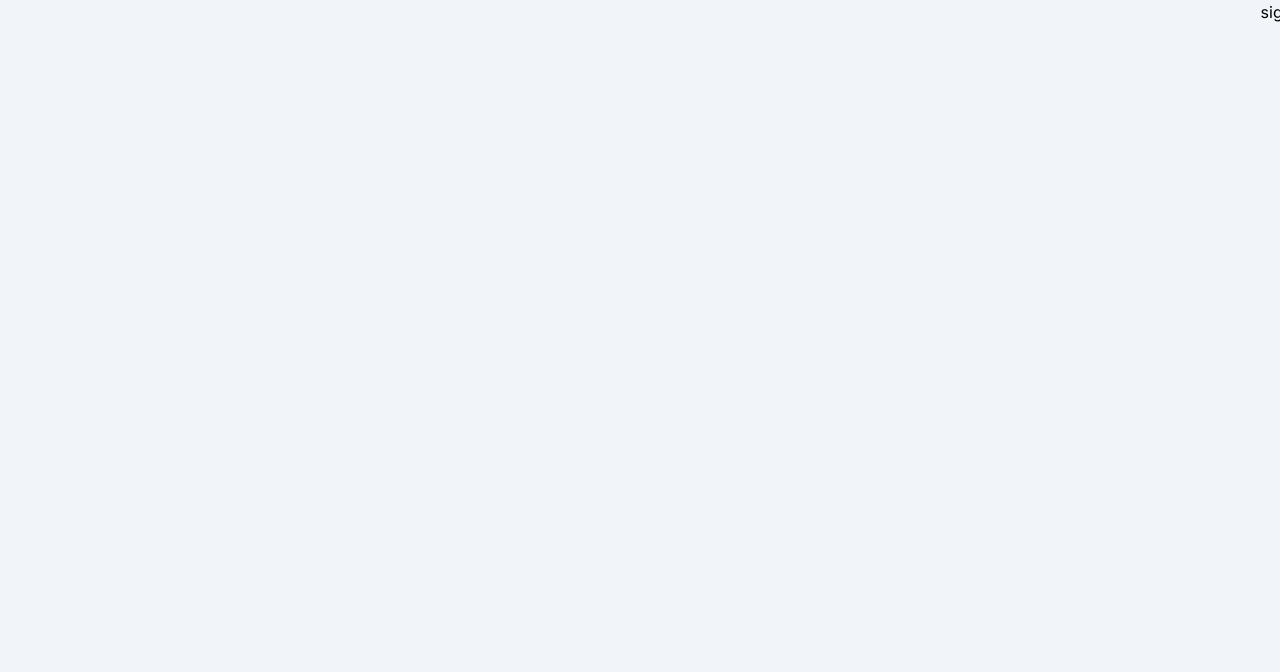
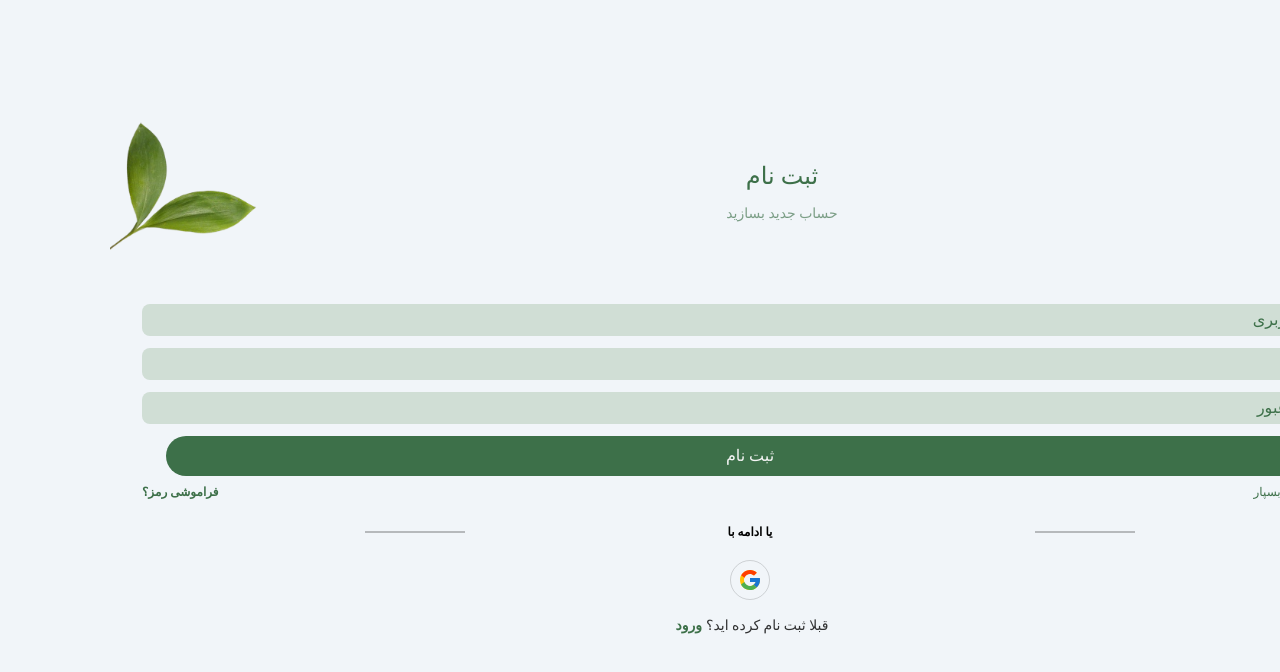
Before and after one commit to SinaAndDan/Sina-Flower-2024, a Next.js app: page /auth/signin in a window 1280 px wide. Shown: the top 672 px of the page. Built offline with nearby package versions, Linux system fonts and the light colour scheme.

Commit message:
login version 1.4 (involve in sign in page, adding back button

```diff
--- a/src/app/components/loginPage/login.tsx
+++ b/src/app/components/loginPage/login.tsx
@@ -1,13 +1,27 @@
+"use client";
+
 import React from "react";
 import Image from "next/image";
 import { IoPerson } from "react-icons/io5";
 import { MdLock } from "react-icons/md";
+import { GrFormNext } from "react-icons/gr";
+import { useRouter } from "next/navigation";
 
 const LogInPage: React.FC = () => {
+  const router = useRouter();
+  const backToAccount = () => {
+    router.push("/account");
+  };
   return (
     <>
       <div className="flex flex-col items-center font-sahel image-containerII">
         <div className="h-full w-full flex flex-col relative">
+          <span
+            className="mx-8 mt-16 bg-loginInput rounded-full w-10 h-10 flex items-center justify-center"
+            onClick={backToAccount}
+          >
+            <GrFormNext className="w-8 h-8 text-greenlogIn cursor-pointer translate-x-px" />
+          </span>
           <Image
             src="/loginPicIII.jpg"
             width={600}
@@ -89,11 +103,11 @@ const LogInPage: React.FC = () => {
             </div>
             <p className="text-xs text-greenlogIn font-bold">فراموشی رمز؟</p>
           </div>
-          <div className="flex flex-col absolute bottom-16 left-1/2 -translate-x-1/2 w-full px-6">
+          <div className="flex flex-col absolute bottom-16 left-1/2 -translate-x-1/2 w-full px-6 z-0">
             <button className="w-full bg-greenlogIn text-white py-2 rounded-lg font-yekan">
               ورود
             </button>
-            <p className="text-sm font-light text-center mt-4">
+            <p className="text-sm font-light text-center mt-4 text-black text-opacity-80">
               هنوز ثبت نام نکرده اید؟
               <a
                 href="/account/signin"
--- a/src/app/components/loginPage/signin.tsx
+++ b/src/app/components/loginPage/signin.tsx
@@ -1,7 +1,162 @@
+"use client";
+
 import React from "react";
+import Image from "next/image";
+import { MdLock, MdMail } from "react-icons/md";
+import { IoPerson } from "react-icons/io5";
+import { FcGoogle } from "react-icons/fc";
+import { GrFormNext } from "react-icons/gr";
+import { useRouter } from "next/navigation";
 
 const SignInPage: React.FC = () => {
-  return <div>sign in</div>;
+  const router = useRouter();
+  const backToAccount = () => {
+    router.push("/account");
+  };
+
+  return (
+    <div className="mt-20 font-sahel">
+      <span
+        className="mx-3 bg-loginInput rounded-full w-10 h-10 flex items-center justify-center"
+        onClick={backToAccount}
+      >
+        <GrFormNext className="w-8 h-8 text-greenlogIn cursor-pointer translate-x-px" />
+      </span>
+      <Image
+        width={150}
+        height={150}
+        src="/sideimgVI.png"
+        alt="Full Screen Image"
+        className="-z-20 absolute left-0"
+        priority={true} // Optional: Loads the image with high priority
+      />
+      <div className="flex flex-col mx-2 items-center">
+        <div className="text-greenlogIn text-2xl mt-10 font-sahel pl-16">
+          ثبت نام
+        </div>
+        <p className="text-greenlogIn text-opacity-65 mt-3 text-sm font-sahel pl-16">
+          حساب جدید بسازید
+        </p>
+        <form className="font-yekan w-full px-6">
+          <div className="w-full relative mt-20">
+            <input
+              type="text"
+              className=" bg-loginInput text-greenlogIn w-full placeholder:text-greenlogIn py-1 px-9 rounded-lg active:outline-greenlogIn focus:outline-greenlogIn focus:transition-opacity	"
+              placeholder="نام کاربری"
+            />
+            <div
+              className="absolute inset-y-0 right-2 pl-3
+                    flex items-center
+                    pointer-events-none"
+            >
+              <IoPerson className="text-greenlogIn" />
+            </div>
+          </div>
+          <div className="w-full relative mt-3">
+            <input
+              type="text"
+              className=" bg-loginInput text-greenlogIn w-full placeholder:text-greenlogIn py-1 px-9 rounded-lg active:outline-greenlogIn focus:outline-greenlogIn focus:transition-opacity	"
+              placeholder="ایمیل"
+            />
+            <div
+              className="absolute inset-y-0 right-2 pl-3
+                    flex items-center
+                    pointer-events-none"
+            >
+              <MdMail className="text-greenlogIn" />
+            </div>
+          </div>
+          <div className="w-full relative mt-3">
+            <input
+              type="text"
+              className=" bg-loginInput text-greenlogIn w-full placeholder:text-greenlogIn py-1 px-9 rounded-lg  active:outline-greenlogIn focus:outline-greenlogIn"
+              placeholder="کلمه عبور"
+            />
+            <div
+              className="absolute inset-y-0 right-2 pl-3
+                    flex items-center
+                    pointer-events-none"
+            >
+              <MdLock className="text-greenlogIn" />
+            </div>
+          </div>
+          <div className="flex flex-col w-full px-6 mt-3">
+            <button className="w-full bg-greenlogIn text-white py-2 rounded-3xl font-yekan">
+              ثبت نام
+            </button>
+          </div>
+          <div className="flex justify-between mt-2">
+            <div className="flex items-center">
+              <input
+                id="rememberMe"
+                type="checkbox"
+                value=""
+                className="w-4 h-4 text-green bg-greenlogIn rounded-full accent-greenlogIn"
+              />
+              <label
+                htmlFor="rememberMe"
+                className="ms-2 font-medium text-xs text-greenlogIn"
+              >
+                مرا بخاطر بسپار
+              </label>
+            </div>
+            <p className="text-xs text-greenlogIn font-bold">فراموشی رمز؟</p>
+          </div>
+        </form>
+      </div>
+      <div className="w-full mt-6 flex items-center justify-between">
+        <svg
+          xmlns="http://www.w3.org/2000/svg"
+          width="40%" // Adjust width to make the lines shorter
+          height="2"
+          viewBox="0 0 100 2"
+          className="mx-auto"
+        >
+          <line
+            x1="0"
+            y1="1"
+            x2="100"
+            y2="1"
+            stroke="black"
+            strokeWidth="0.5"
+          />
+        </svg>
+
+        <p className="text-xs mx-2 font-extrabold font-yekan">یا ادامه با</p>
+
+        <svg
+          xmlns="http://www.w3.org/2000/svg"
+          width="40%" // Same width as the first line
+          height="2"
+          viewBox="0 0 100 2"
+          className="mx-auto"
+        >
+          <line
+            x1="0"
+            y1="1"
+            x2="100"
+            y2="1"
+            stroke="black"
+            strokeWidth="0.5"
+          />
+        </svg>
+      </div>
+      <div className="flex justify-center mt-5">
+        <span className="w-10 h-10 flex items-center justify-center border border-black rounded-full border-opacity-15">
+          <FcGoogle className="w-6 h-6" />
+        </span>
+      </div>
+      <p className="text-sm font-light text-center mt-4 text-black text-opacity-80 font-yekan">
+        قبلا ثبت نام کرده اید؟
+        <a
+          href="/account/signin"
+          className="text-greenlogIn font-extrabold hover:underline mx-1"
+        >
+          ورود
+        </a>
+      </p>
+    </div>
+  );
 };
 
 export default SignInPage;
```
